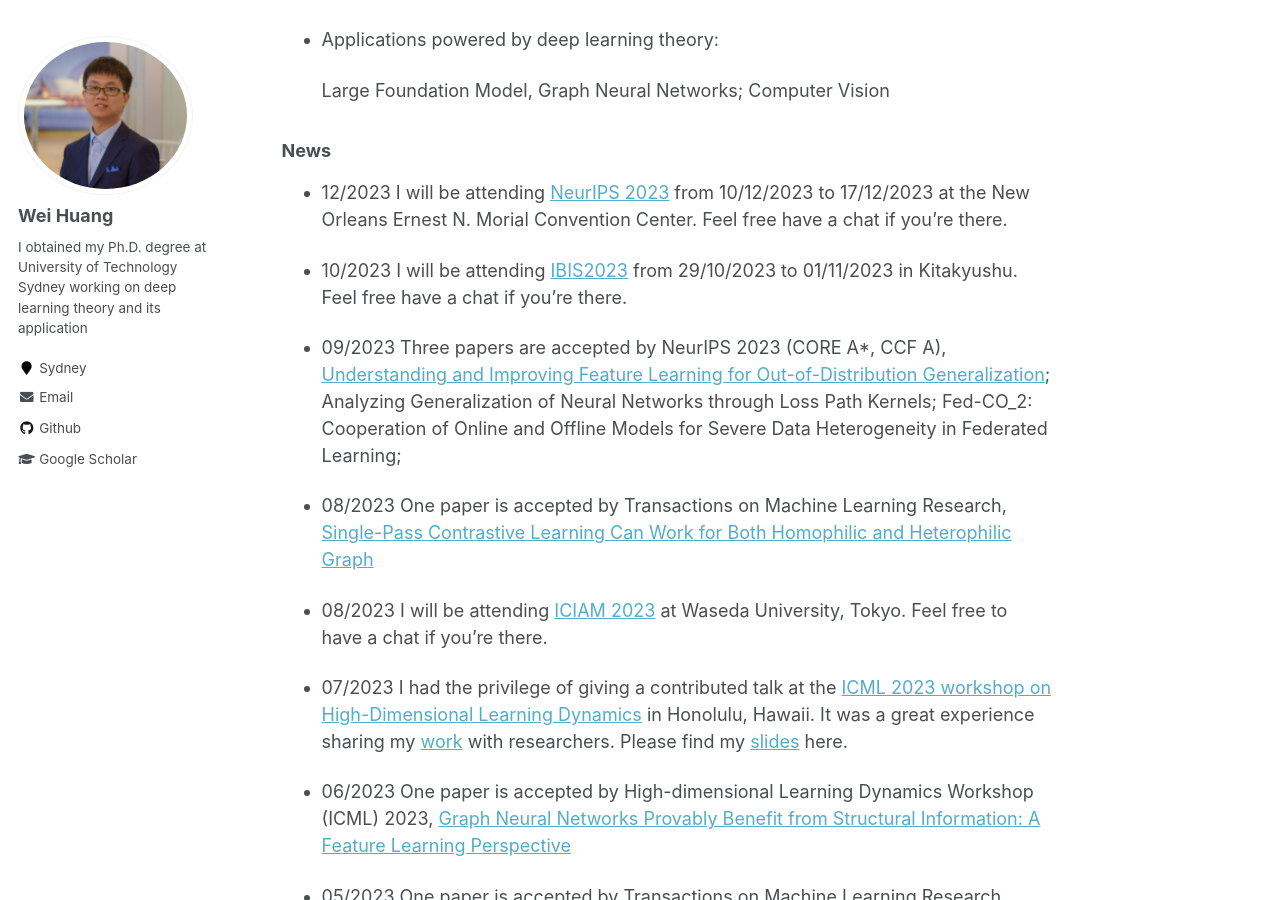
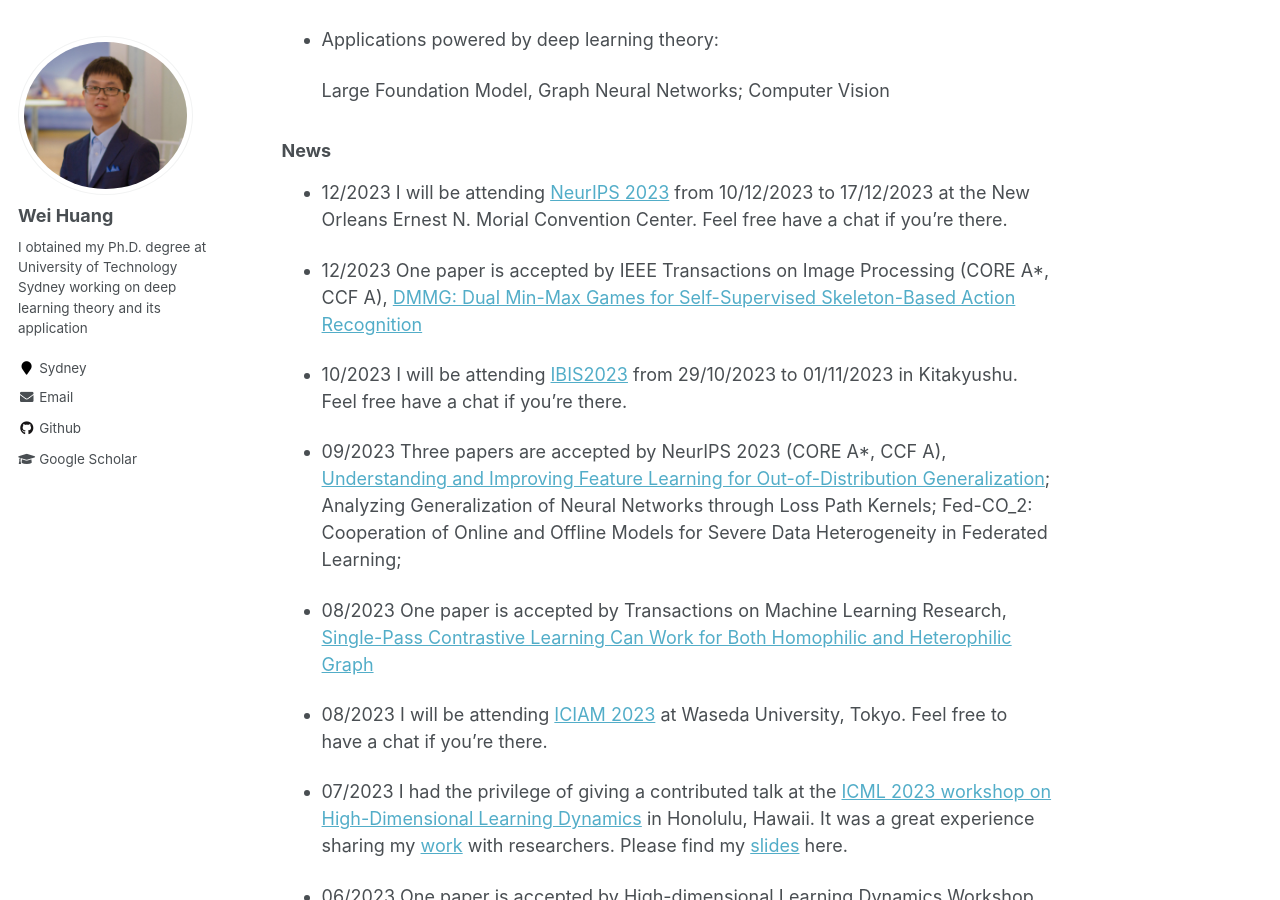
Before and after one commit to WeiHuang05/Weihuang05.github.io, a Jekyll site: the page built from index.md, in a window 1280 px wide and 900 px high, scrolled down 782 px. Built offline with Jekyll 4.4.1, drawn with Linux system fonts in a browser that asks for light colours.

Commit message:
Update index.md

```diff
--- a/index.md
+++ b/index.md
@@ -28,6 +28,8 @@ My office is located at the [University of Tokyo](https://www.u-tokyo.ac.jp/ja/i
 
 
 * 12/2023 I will be attending [NeurIPS 2023](https://nips.cc/) from 10/12/2023 to 17/12/2023 at the New Orleans Ernest N. Morial Convention Center. Feel free have a chat if you're there.
+
+* 12/2023 One paper is accepted by IEEE Transactions on Image Processing (CORE A*, CCF A), [DMMG: Dual Min-Max Games for Self-Supervised Skeleton-Based Action Recognition](https://ieeexplore.ieee.org/document/10348505)
 
 * 10/2023 I will be attending [IBIS2023](https://ibisml.org/ibis2023/cfp/) from 29/10/2023 to 01/11/2023 in Kitakyushu. Feel free have a chat if you're there.
 
```
